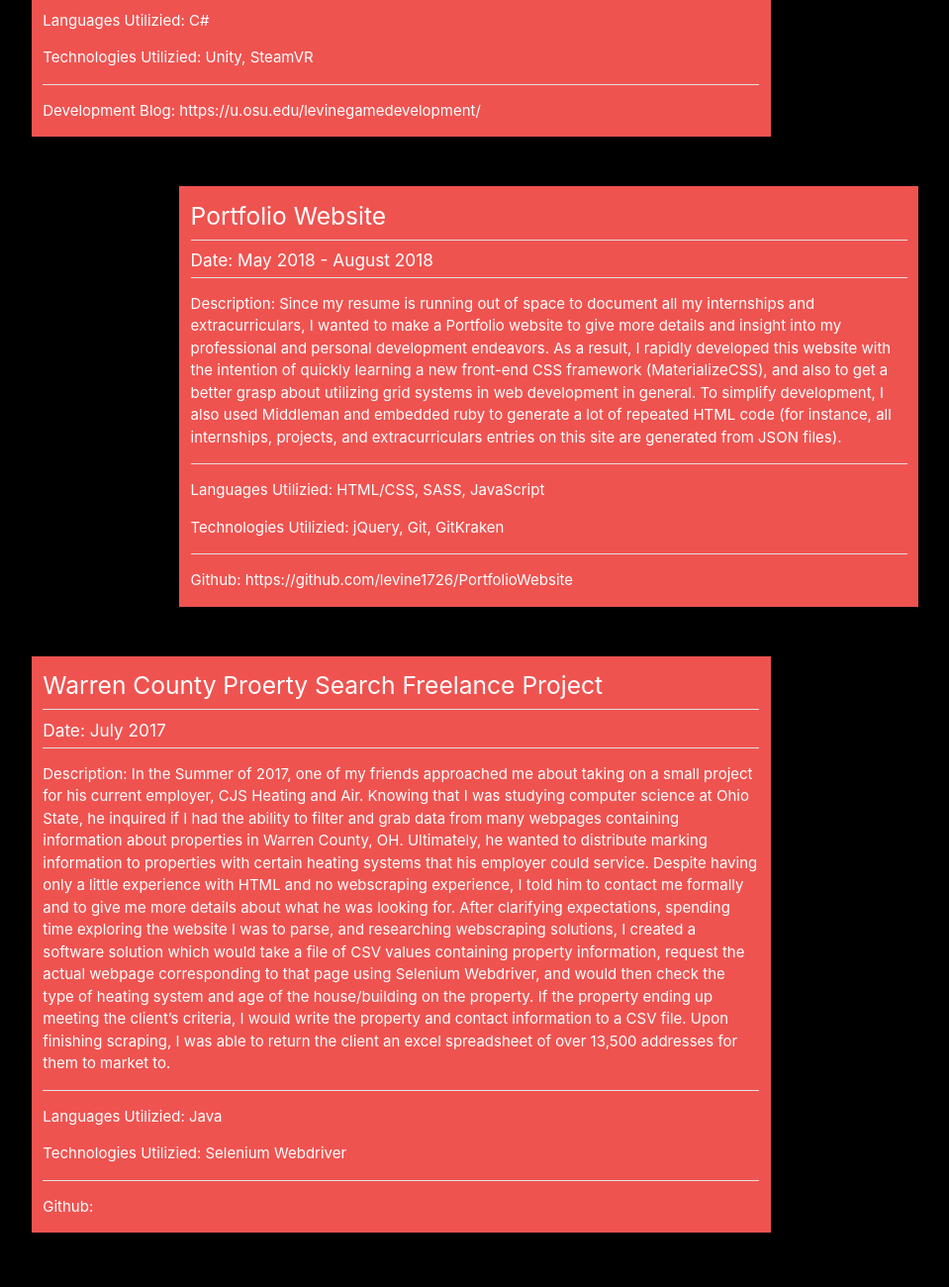
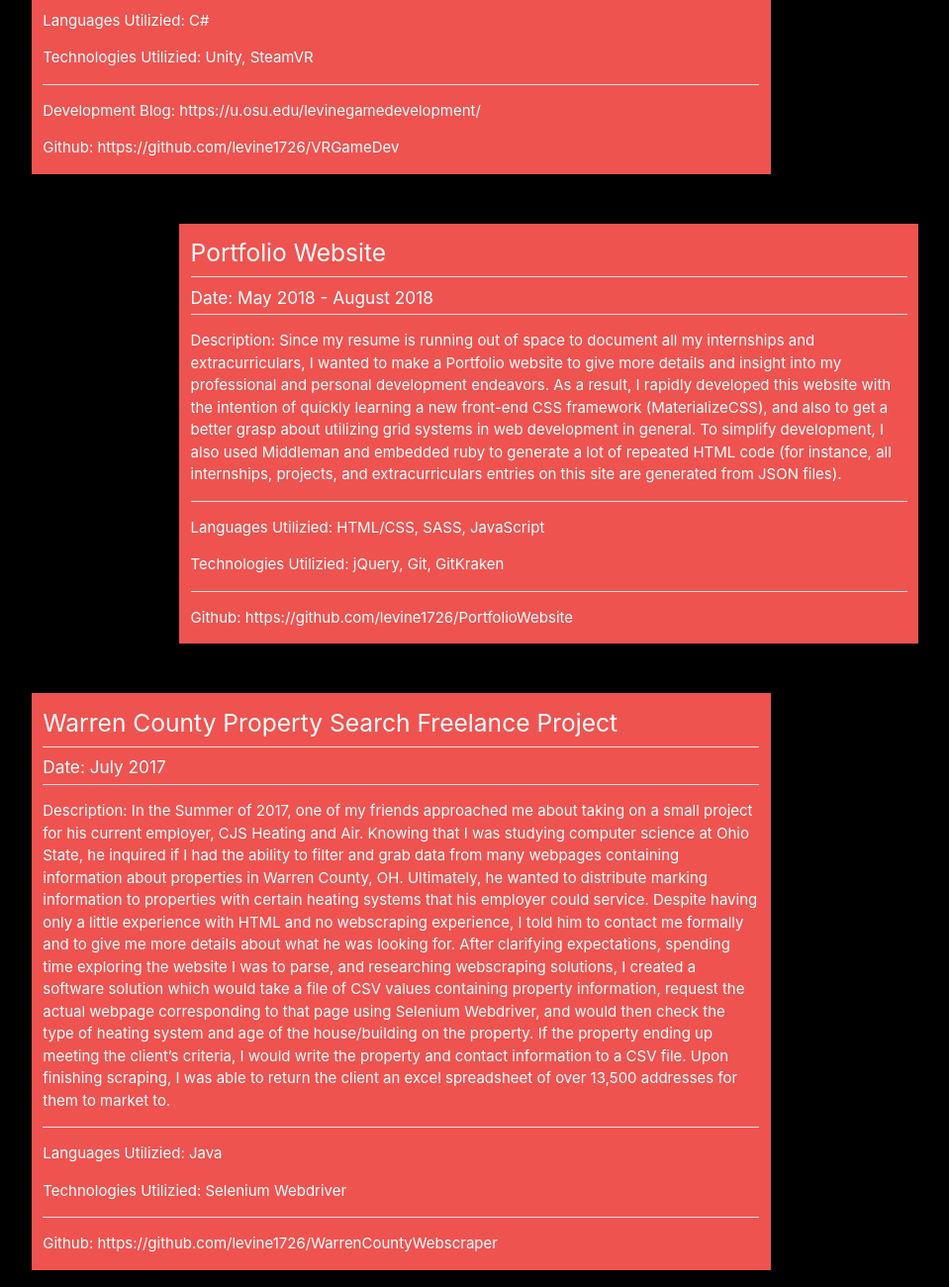
Before and after one commit to levine1726/levine1726.github.io, a plain HTML site: page index.html in a window 1280 px wide. Shown: the part 2320-3620 px from the top of the page at 99% size, without its empty margins (160-1119 px from the left). Drawn offline with Linux system fonts and the light colour scheme.

Commit message:
Fixed typos and added github links

```diff
--- a/index.html
+++ b/index.html
@@ -9,7 +9,9 @@
     <title>David Levine - Development and More</title>
     <link href="stylesheets/site.css" rel="stylesheet" />
     <script src="javascripts/site.js"></script>
-    <script src="javascripts/jquery.form.js"></script> <!-- for submitting ajaxForms quickly -->
+    <script src="javascripts/jquery.form.js"></script>
+
+    <!-- for submitting ajaxForms quickly -->
   </head>
   <body class="black">
     <!-- Button Dropdown -->
@@ -106,6 +108,7 @@
 					<p>Technologies Utilizied: Unity, SteamVR</p>
 					<div class="divider"></div>
 						<p>Development Blog: <a href="https://u.osu.edu/levinegamedevelopment/">https://u.osu.edu/levinegamedevelopment/</a></p>
+						<p>Github: <a href="https://github.com/levine1726/VRGameDev">https://github.com/levine1726/VRGameDev</a></p>
 				</div>
 			</div>
 		</div>
@@ -128,7 +131,7 @@
 		<div class="row">
 				<div class="work-box col m10 s12 red lighten-1 left">
 				<div class="work-content">
-					<h5>Warren County Proerty Search Freelance Project</h5>
+					<h5>Warren County Property Search Freelance Project</h5>
 					<div class="divider"></div>
 					<h6>Date: July 2017</h6>
 					<div class="divider"></div>
@@ -137,7 +140,7 @@
 					<p>Languages Utilizied: Java</p>
 					<p>Technologies Utilizied: Selenium Webdriver</p>
 					<div class="divider"></div>
-						<p>Github: <a href=""></a></p>
+						<p>Github: <a href="https://github.com/levine1726/WarrenCountyWebscraper">https://github.com/levine1726/WarrenCountyWebscraper</a></p>
 				</div>
 			</div>
 		</div>
```
